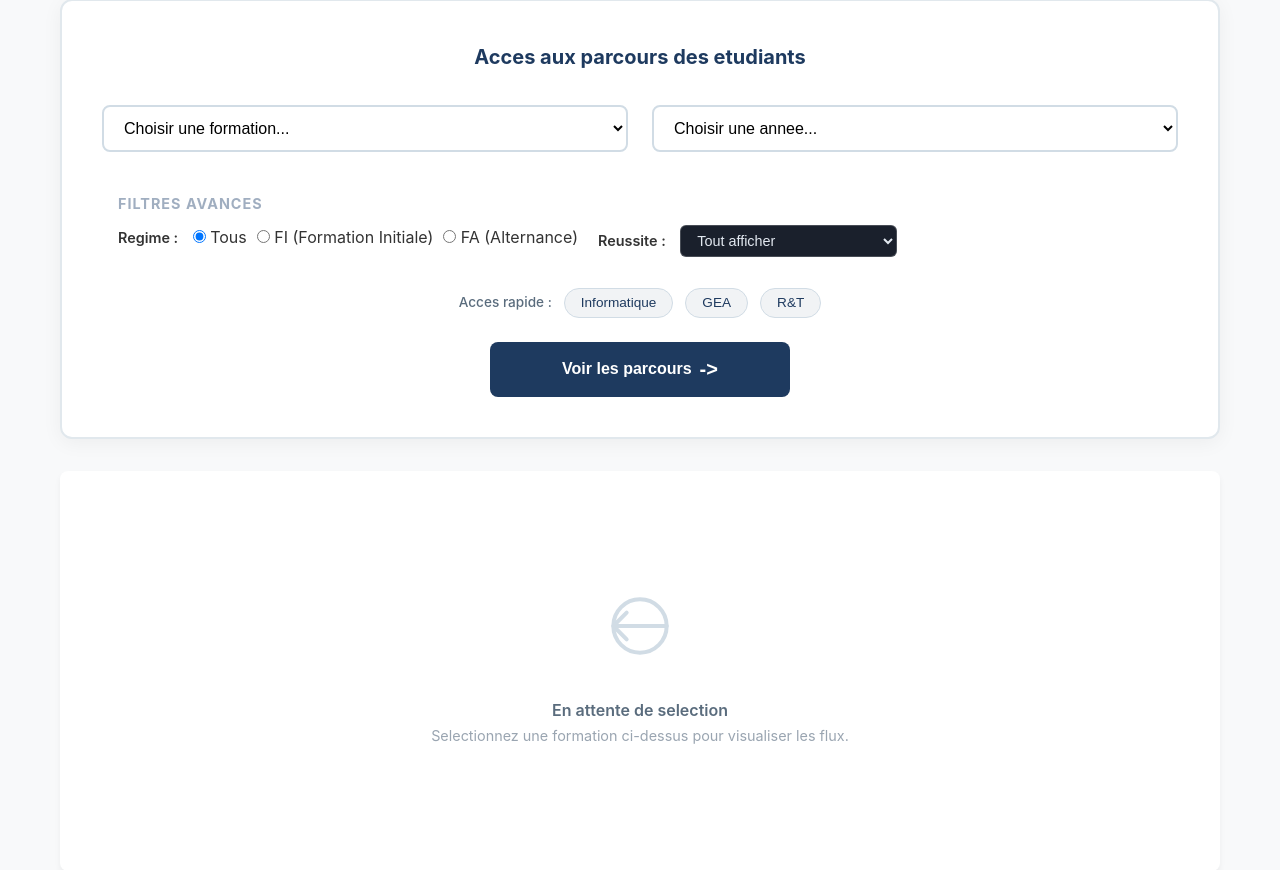
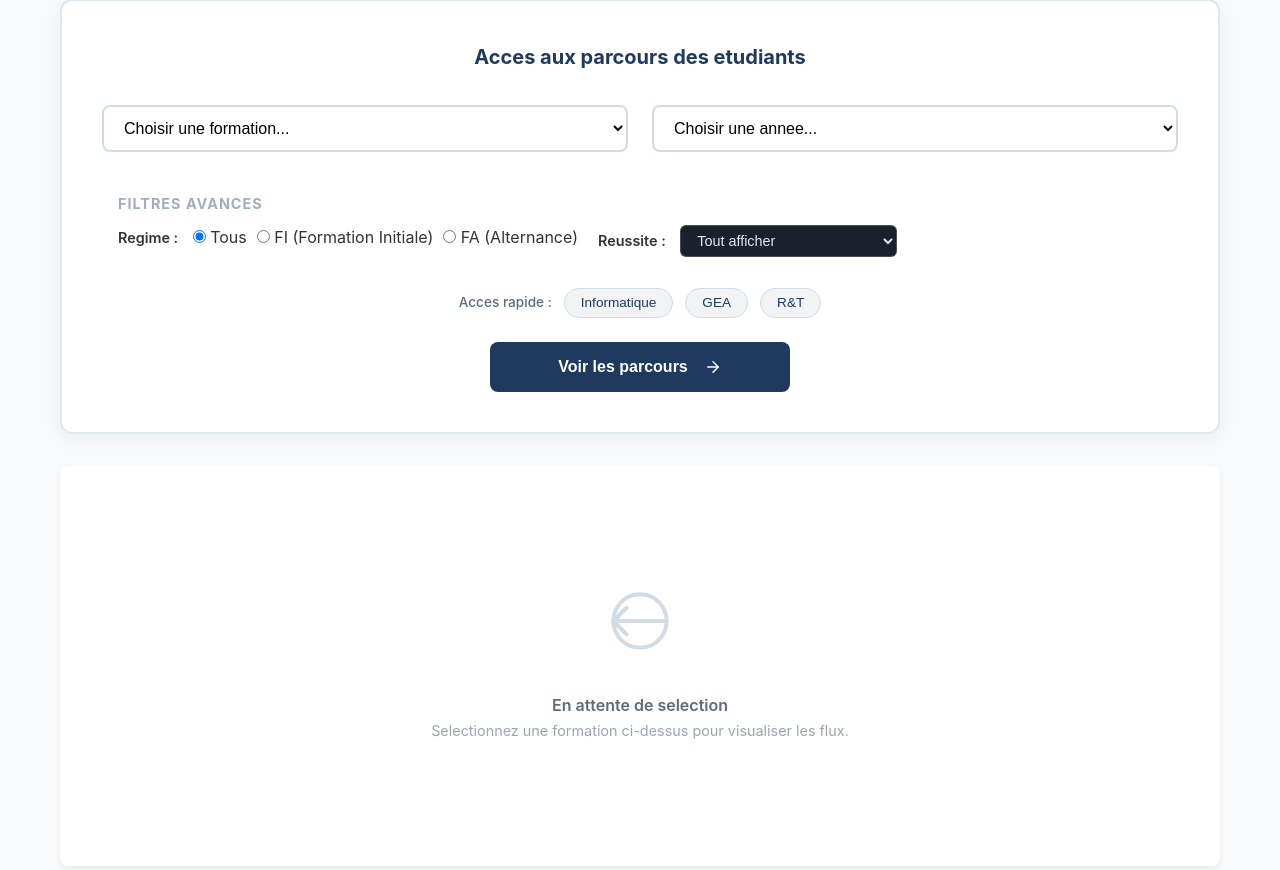
Before and after one commit to SAE-S4-Mnemosyne/mnemosyne-saturne3, a PHP site: page / in a window 1280 px wide. Shown: the part 486-1356 px from the top of the page. Run offline with PHP 8.4, Linux system fonts and the light colour scheme; data that the repository does not hold is empty; a stand-in replaces the project's code that opens the database connection; some libraries are stand-ins or nearby versions.

Commit message:
feat(ui): remplacement de la fleche texte par un icone SVG propre

```diff
--- a/app/views/admin/dashboard.php
+++ b/app/views/admin/dashboard.php
@@ -196,7 +196,7 @@
 
                     <button type="submit" class="btn-submit">
                         Voir les parcours
-                        <span class="arrow">-></span>
+                        <svg width="18" height="18" viewBox="0 0 24 24" fill="none" stroke="currentColor" stroke-width="2" stroke-linecap="round" stroke-linejoin="round" style="margin-left: 8px; vertical-align: middle;"><line x1="5" y1="12" x2="19" y2="12"></line><polyline points="12 5 19 12 12 19"></polyline></svg>
                     </button>
                 </form>
             </div>
@@ -288,6 +288,7 @@
                     <p class="info-text"><strong>Flux (Centre) :</strong> Parcours BUT1 => BUT2 => BUT3. L'epaisseur represente le nombre d'etudiants.</p>
                     <p class="info-text"><strong>Sorties (Droite) :</strong> Diplomes, Abandons, Reorientations.</p>
                     <p class="info-note"><strong>Astuce :</strong> Survolez les flux pour voir le nombre exact d'etudiants.</p>
+                </div>
                 </div>
             </div>
 
--- a/app/views/consult/index.php
+++ b/app/views/consult/index.php
@@ -129,7 +129,7 @@
 
                     <button type="submit" class="btn-submit">
                         Voir les parcours
-                        <span class="arrow">-></span>
+                        <svg width="18" height="18" viewBox="0 0 24 24" fill="none" stroke="currentColor" stroke-width="2" stroke-linecap="round" stroke-linejoin="round" style="margin-left: 8px; vertical-align: middle;"><line x1="5" y1="12" x2="19" y2="12"></line><polyline points="12 5 19 12 12 19"></polyline></svg>
                     </button>
                 </form>
             </div>
@@ -195,7 +195,6 @@
                 </div>
             </div>
         </div>
-    </main>
 
     <!-- Modale liste etudiants -->
     <div id="student-modal" class="modal">
```
